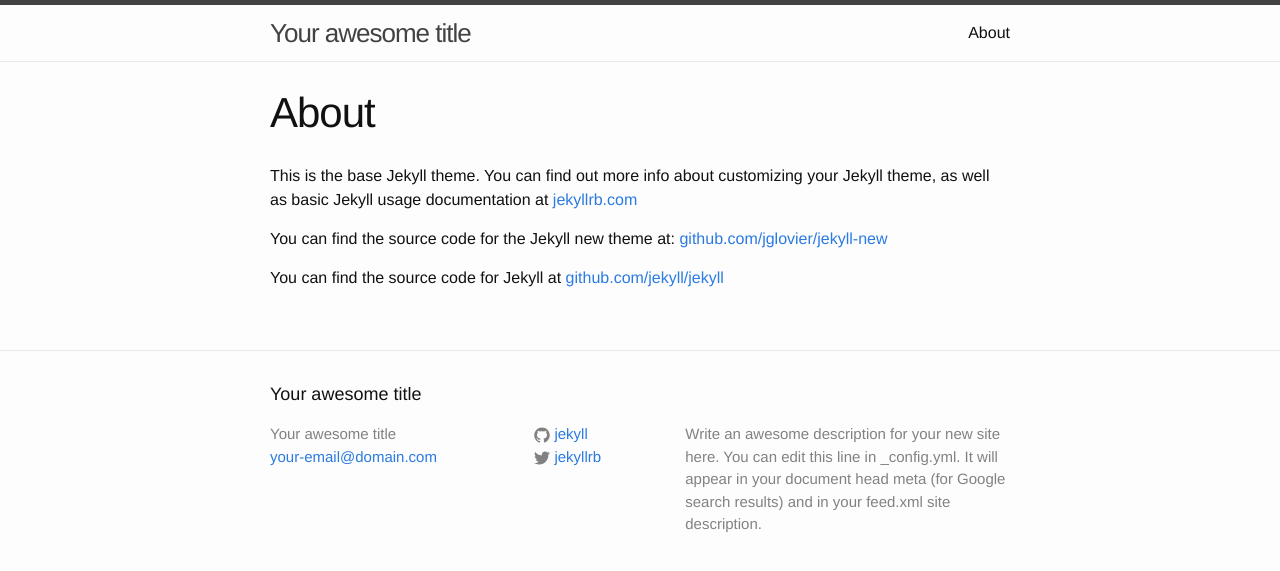
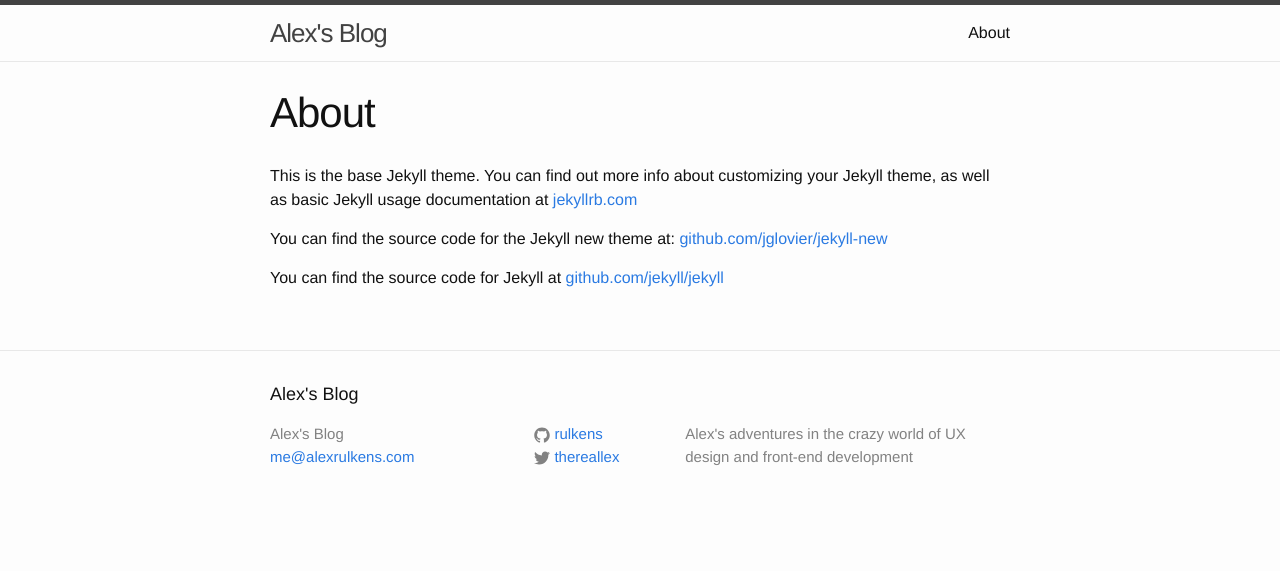
Before and after one commit to rulkens/rulkens.github.io, a Jekyll site: the page built from about.md, in a window 1280 px wide. Shown: the top 571 px of the page. Built offline with Jekyll 4.4.1, drawn with Linux system fonts in a browser that asks for light colours.

Commit message:
changed some configuration

```diff
--- a/_config.yml
+++ b/_config.yml
@@ -1,14 +1,12 @@
 # Site settings
-title: Your awesome title
-email: your-email@domain.com
+title: Alex's Blog
+email: me@alexrulkens.com
 description: > # this means to ignore newlines until "baseurl:"
-  Write an awesome description for your new site here. You can edit this
-  line in _config.yml. It will appear in your document head meta (for
-  Google search results) and in your feed.xml site description.
+  Alex's adventures in the crazy world of UX design and front-end development
 baseurl: "" # the subpath of your site, e.g. /blog/
-url: "http://yourdomain.com" # the base hostname & protocol for your site
-twitter_username: jekyllrb
-github_username:  jekyll
+url: "http://rulkens.github.io" # the base hostname & protocol for your site
+twitter_username: thereallex
+github_username:  rulkens
 
 # Build settings
 markdown: kramdown
```
Also changed, not shown: index.html (added, +23 -0 lines), 1 other file.
